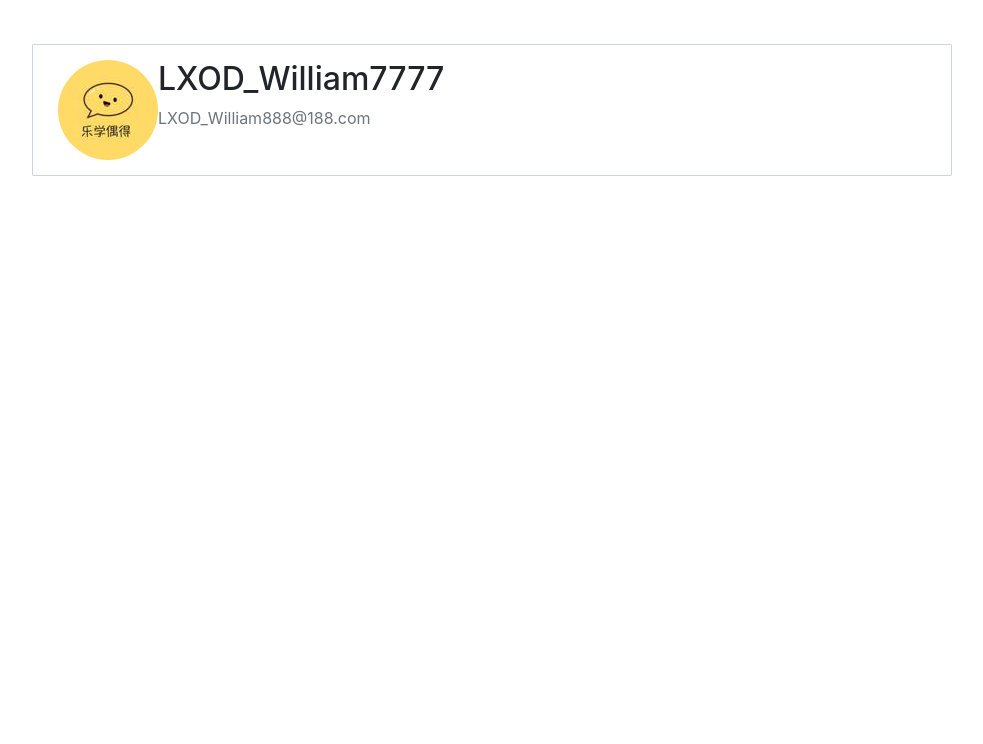
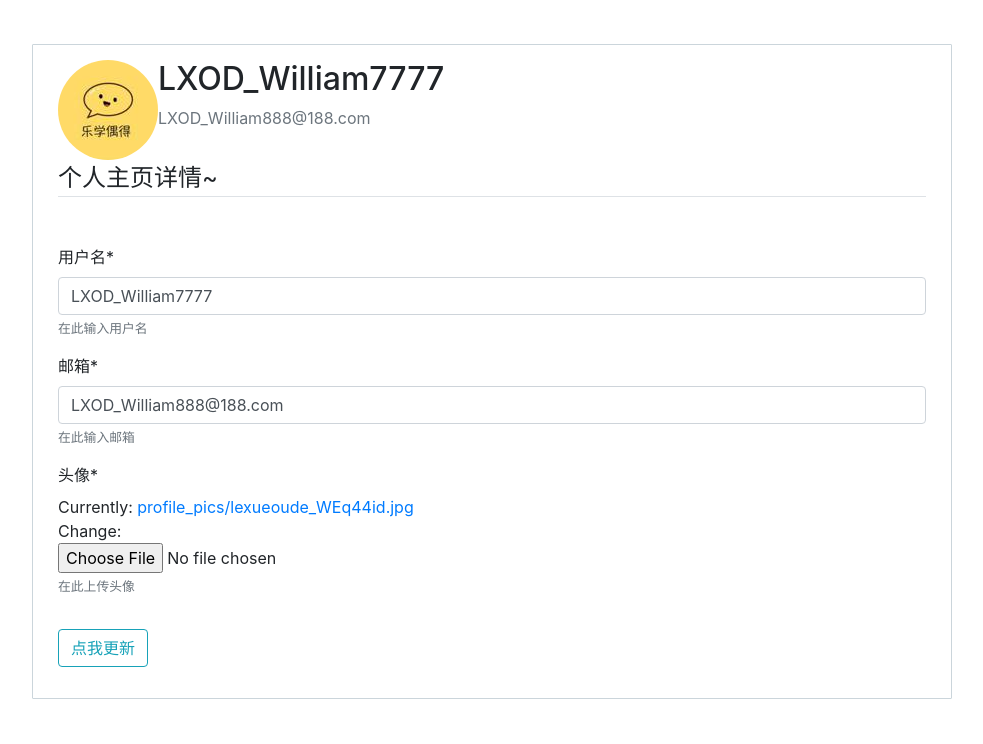
Before and after one commit to williamjiamin/Django_Edu, a Django app: page /profile/ in a window 1280 px wide. Shown: the part 56-800 px from the top of the page, without its empty margins (53-1036 px from the left). Run offline with Django 3.2, Linux system fonts and the light colour scheme; a user stored in the database is signed in; data comes from the database, SQL or seed files in the repository; both versions use the stored data as it was after the commit; parts of the project's set-up code (start-up, migrations or seed data) failed here and were passed over; some libraries are stand-ins or nearby versions.

Commit message:
add more profile

```diff
--- a/William_Django_Edu/users/forms.py
+++ b/William_Django_Edu/users/forms.py
@@ -9,13 +9,13 @@ class UserRegisterForm(UserCreationForm):
 
     class Meta:
         model = User
-        fields = ['username', 'email', 'password1', 'password2']
+        fields = ['username', 'email', 'password1', 'password2', ]
         # 这里可以自定义label以及help_text(说明文字)
         # labels = {
-        #     'username': '用户名称'
+        #     'username': '用户名称',
         # }
         # help_texts = {
-        #     'username': '这里写入用户名称'
+        #     'username': '这里写入用户名称',
         # }
 
 
@@ -24,10 +24,28 @@ class UserUpdateForm(forms.ModelForm):
 
     class Meta:
         model = User
-        fields = ['username', 'email']
+        fields = ['username', 'email', ]
+
+        # labels = {
+        #     'username': '用户名称',
+        #     'email': '邮箱',
+        #
+        # }
+        # help_texts = {
+        #     'username': '这里写入用户名称',
+        #     'email': '这里输入邮箱账号',
+        # }
 
 
 class ProfileUpdateForm(forms.ModelForm):
     class Meta:
         model = Profile
-        fields = ['image']
+        fields = ['image', ]
+
+        # labels = {
+        #     'image': '用户头像',
+        #
+        # }
+        # help_texts = {
+        #     'image': '这里上传用户头像',
+        # }
--- a/William_Django_Edu/users/models.py
+++ b/William_Django_Edu/users/models.py
@@ -1,5 +1,6 @@
 from django.db import models
 from django.contrib.auth.models import User
+from PIL import Image
 
 
 # Create your models here.
@@ -10,3 +11,13 @@ class Profile(models.Model):
 
     def __str__(self):
         return f'{self.user.username} - Profile'
+
+    def save(self):
+        super().save()
+
+        img = Image.open(self.image.path)
+
+        if img.height > 100 or img.width > 100:
+            out_size = (100, 100)
+            img.thumbnail(out_size)
+            img.save(self.image.path)
--- a/William_Django_Edu/users/templates/users/profile.html
+++ b/William_Django_Edu/users/templates/users/profile.html
@@ -9,5 +9,19 @@
                 <p class="text-secondary">{{ user.email }}</p>
             </div>
         </div>
+        <form method="POST" enctype="multipart/form-data">
+            {% csrf_token %}
+            <fieldset class="form-group">
+                <legend class="border-bottom mb-5">个人主页详情~</legend>
+                {#我们在这里可以简单的通过as_p快速进行段落排版#}
+                {#               {{ form.as_p }}#}
+                {{ u_form|crispy }}
+                {{ p_form|crispy }}
+            </fieldset>
+            <div class="form-group">
+                <button class="btn btn-outline-info" type="submit">点我更新</button>
+            </div>
+        </form>
+
     </div>
 {% endblock content %}
--- a/William_Django_Edu/users/views.py
+++ b/William_Django_Edu/users/views.py
@@ -1,10 +1,9 @@
 from django.shortcuts import render, redirect
 # from django.contrib.auth.forms import UserCreationForm
 # 这里添加你继承的Form
-from .forms import UserRegisterForm
+from .forms import UserRegisterForm, UserUpdateForm, ProfileUpdateForm
 from django.contrib import messages
 from django.contrib.auth.decorators import login_required
-
 
 
 def register(request):
@@ -48,6 +47,53 @@ def register(request):
 
     return render(request, 'users/register.html', {'form': form})
 
+
 @login_required
 def profile(request):
-    return render(request,'users/profile.html')
+    if request.method == 'POST':
+        u_form = UserUpdateForm(request.POST, instance=request.user)
+        u_form.fields['username'].label = '用户名'
+        u_form.fields['username'].help_text = '在此输入用户名'
+
+        u_form.fields['email'].label = '邮箱'
+        u_form.fields['email'].help_text = '在此输入邮箱'
+
+        p_form = ProfileUpdateForm(request.POST, request.FILES,
+                                   instance=request.user.profile)
+
+        p_form.fields['image'].label = '头像'
+        p_form.fields['image'].help_text = '在此上传头像'
+
+        if u_form.is_valid() and p_form.is_valid():
+            u_form.save()
+            p_form.save()
+            messages.success(request, f'您的账号信息已经被成功更新！')
+
+            # Post/Redirect/Get
+
+
+            # 假设用户提交了一个表单（submit--->POST---->server----->2XX success---->refresh---->POST）
+            # PRG(submit---->POST---->server--->3XX Redirect---->Get---->2XX success---->refresh)
+
+            return redirect('profile')
+
+
+    else:
+        u_form = UserUpdateForm(instance=request.user)
+        u_form.fields['username'].label = '用户名'
+        u_form.fields['username'].help_text = '在此输入用户名'
+
+        u_form.fields['email'].label = '邮箱'
+        u_form.fields['email'].help_text = '在此输入邮箱'
+
+        p_form = ProfileUpdateForm(instance=request.user.profile)
+
+        p_form.fields['image'].label = '头像'
+        p_form.fields['image'].help_text = '在此上传头像'
+
+    context = {
+        'u_form': u_form,
+        'p_form': p_form
+    }
+
+    return render(request, 'users/profile.html', context)
```
Also changed, not shown: William_Django_Edu/forum/templates/forum/home.html (+5 -4 lines), William_Django_Edu/db.sqlite3, William_Django_Edu/media/profile_pics/big_pic.jpg (added), William_Django_Edu/media/profile_pics/big_pic_CJcB9O3.jpg (added), William_Django_Edu/media/profile_pics/big_pic_cerwoYn.jpg (added), William_Django_Edu/media/profile_pics/lexueoude_I7bSPro.jpg (added), William_Django_Edu/media/profile_pics/lexueoude_WEq44id.jpg (added), William_Django_Edu/media/profile_pics/lexueoude_ZdPLzPc.jpg (added), William_Django_Edu/media/profile_pics/lexueoude_ctb3W6p.jpg (added), William_Django_Edu/media/profile_pics/linux.jpeg (added), William_Django_Edu/media/profile_pics/linux_NuyktiY.jpeg (added).
